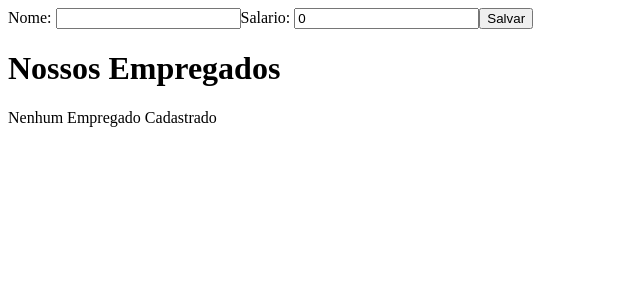
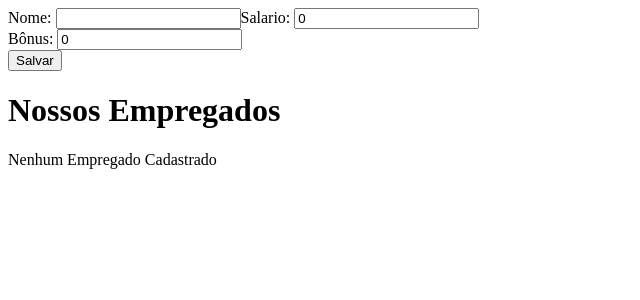
Before and after one commit to eduardoJoseRibeiro/iniciando-angular6, an Angular app: page / in a window 1280 px wide. Shown: the top 300 px of the page, without its empty margins (0-640 px from the left). Built offline with nearby package versions, Linux system fonts and the light colour scheme.

Commit message:
Adicionando Bonus no Trabalhador

```diff
--- a/src/app/employee-list/employee-list.component.html
+++ b/src/app/employee-list/employee-list.component.html
@@ -7,7 +7,11 @@
     {{ employer.nome }} -
     <span [style.color]="employer.salario > 4000 ? 'green': 'grey'">
       R$ {{ employer.salario.toFixed(2) }}
-    </span> |
+    </span>
+    <span *ngIf="employer.bonus > 0">
+      Bônus: R$ {{ employer.bonus.toFixed(2) }}
+    </span>
+    |
     <span
       (click)="removeEmployee(i)"
       style="cursor: pointer; color: #2196f3">
--- a/src/app/employee-new/employee-new.component.html
+++ b/src/app/employee-new/employee-new.component.html
@@ -4,4 +4,9 @@
 <label for="salario">Salario: </label>
 <input type="number" name="salario" [(ngModel)]="salario">
 
+<div *ngIf="salario < 3000">
+  <label for="bonus">Bônus: </label>
+  <input type="number" name="bonus" [(ngModel)]="bonus">
+</div>
+
 <button type="button" (click)="addEmployee()">Salvar</button>
--- a/src/app/employee-new/employee-new.component.ts
+++ b/src/app/employee-new/employee-new.component.ts
@@ -10,6 +10,7 @@ export class EmployeeNewComponent implements OnInit {
 
   public nome: string = ''
   public salario: number = 0
+  public bonus: number = 0
   private employee = employee
 
   constructor() { }
@@ -20,10 +21,21 @@ export class EmployeeNewComponent implements OnInit {
   private resetInput (): void {
     this.nome = ''
     this.salario = 0
+    this.bonus = 0
   }
 
   public addEmployee (): void {
-    this.employee.push({ nome: this.nome, salario: this.salario })
+    if (this.salario > 3000) {
+      this.bonus = 0
+    }
+
+    this.employee.push(
+      {
+        nome: this.nome,
+        salario: this.salario,
+        bonus: this.bonus
+      }
+    )
     this.resetInput()
   }
 }
--- a/src/app/employee.ts
+++ b/src/app/employee.ts
@@ -1,6 +1,7 @@
 interface Employee {
   nome: string
   salario: number
+  bonus: number
 }
 
 const employee: Employee[] = []
```
